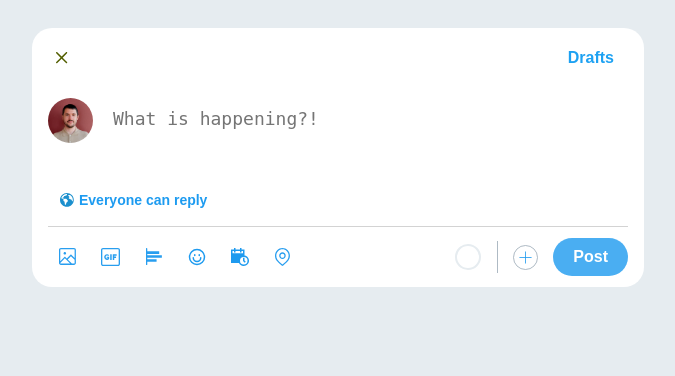
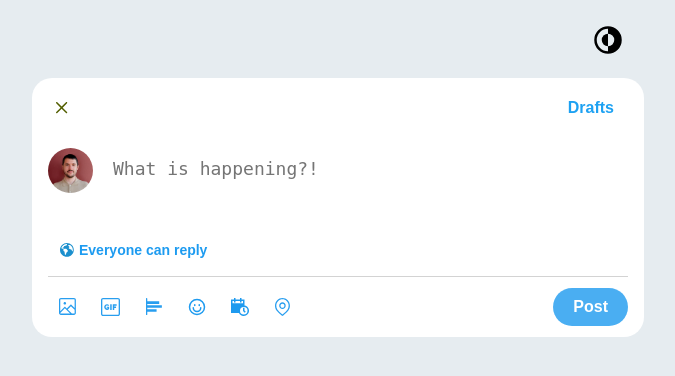
Before and after one commit to Tizzz-555/no-feed-twitter, a Flask app: page / in a window 1280 px wide. Shown: the top 376 px of the page, without its empty margins (302-977 px from the left). Run offline with Flask 3, Linux system fonts and the light colour scheme.

Commit message:
style: dark mode and progress bar cond. render

```diff
--- a/static/css/style.css
+++ b/static/css/style.css
@@ -2,6 +2,7 @@ body {
 	font-family: Arial, sans-serif;
 	background: #e6ecf0;
 	padding: 20px;
+	transition: background-color 0.3s ease;
 }
 
 .tweet-container {
@@ -13,12 +14,53 @@ body {
 	padding: 10px;
 	width: 580px;
 	margin: auto;
+	margin-top: 50px;
 	padding-top: 40px;
 	padding-left: 16px;
 	padding-right: 16px;
 	position: relative;
+	transition: background-color 0.3s ease;
 }
 
+.mode-toggle {
+	position: absolute;
+	display: flex;
+	align-items: center;
+	justify-content: center;
+	background-color: transparent;
+	width: 30px;
+	height: 30px;
+	top: 20px;
+	right: 350px;
+	padding: 20px 20px;
+	border: 0px solid transparent;
+	border-radius: 50%;
+	cursor: pointer;
+	transition: background-color 0.3s ease;
+}
+
+.mode-icon {
+	width: 30px;
+	height: auto;
+}
+
+.mode-toggle:hover {
+	background-color: rgba(151, 165, 173, 0.3);
+}
+body.dark-mode {
+	background: #303030;
+}
+
+.tweet-container.dark-mode {
+	background: black;
+}
+
+.tweet-text.dark-mode {
+	background: black;
+	color: white;
+	caret-color: white;
+	transition: background-color 0.3s ease;
+}
 /* Header */
 .tweet-header {
 	position: absolute;
@@ -108,6 +150,7 @@ body {
 	height: calc(100px - 20px);
 	outline: none;
 	overflow: hidden;
+	transition: background-color 0.3s ease;
 }
 
 .image-preview-container {
@@ -250,6 +293,8 @@ body {
 	background: transparent;
 	transition: background-color 0.3s;
 	cursor: pointer;
+	width: 26px;
+	height: 26px;
 }
 
 .add-icon-btn:hover {
@@ -268,7 +313,7 @@ body {
 	width: 1px;
 	background-color: #8b9cabb1;
 }
-#tweetButton {
+#tweet-button {
 	background: #1d9bf0;
 	color: white;
 	border: none;
@@ -282,19 +327,19 @@ body {
 	justify-content: center;
 }
 
-#tweetButton:disabled {
+#tweet-button:disabled {
 	opacity: 0.8;
 	cursor: default;
 }
 
-#tweetButton:not(:disabled) {
+#tweet-button:not(:disabled) {
 	cursor: pointer;
 }
 
-#tweetButton:not(:disabled):hover {
+#tweet-button:not(:disabled):hover {
 	background-color: #178ad2;
 }
 
-#mediaButton:disabled {
+#media-button:disabled {
 	cursor: default;
 }
--- a/templates/index.html
+++ b/templates/index.html
@@ -9,6 +9,15 @@
 		/>
 	</head>
 	<body>
+		<div>
+			<button id="mode-toggle" class="mode-toggle">
+				<img
+					src="{{ url_for('static', filename='images/twitter-newui-iconkit/svg/twitter-dark.svg') }}"
+					alt="Dark mode toggle"
+					class="mode-icon"
+				/>
+			</button>
+		</div>
 		<div class="tweet-container">
 			<div class="tweet-header">
 				<button class="close-tweet">
@@ -52,7 +61,7 @@
 
 				<div class="tweet-footer">
 					<div class="icon-group">
-						<button id="mediaButton" class="extra-icons-btn">
+						<button id="media-button" class="extra-icons-btn">
 							<img
 								src="{{ url_for('static', filename='images/twitter-newui-iconkit/svg/twitter-image.svg') }}"
 								alt="Add Photo"
@@ -94,7 +103,7 @@
 								class="extra-icons"
 							/>
 						</button>
-						<input type="file" id="mediaInput" multiple hidden />
+						<input type="file" id="media-input" multiple hidden />
 					</div>
 					<div class="post-group">
 						<svg
@@ -147,7 +156,7 @@
 								class="add-icon"
 							/>
 						</button>
-						<button id="tweetButton">Post</button>
+						<button id="tweet-button">Post</button>
 					</div>
 				</div>
 			</div>
```
Also changed, not shown: static/js/script.js (+25 -12 lines), static/images/twitter-newui-iconkit/svg/twitter-dark.svg (added).
